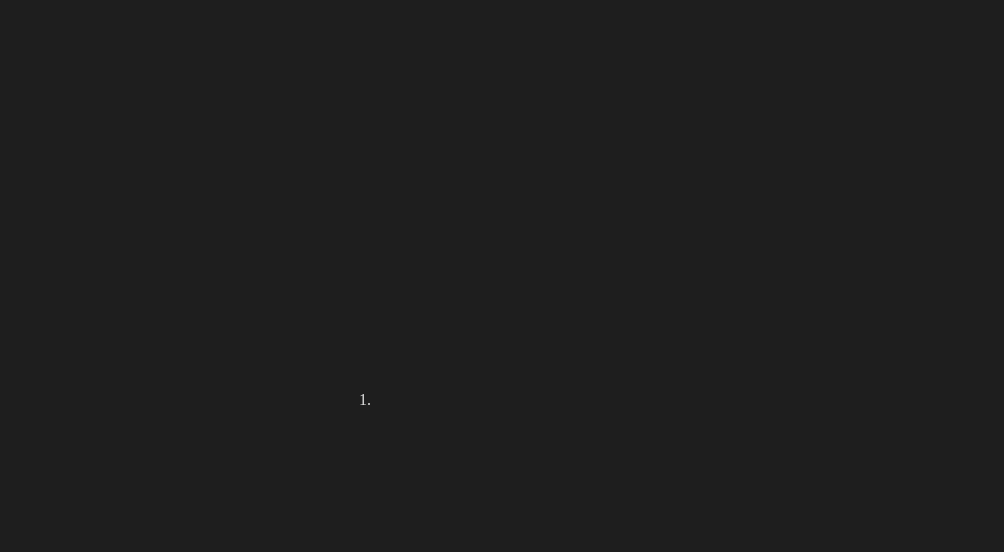
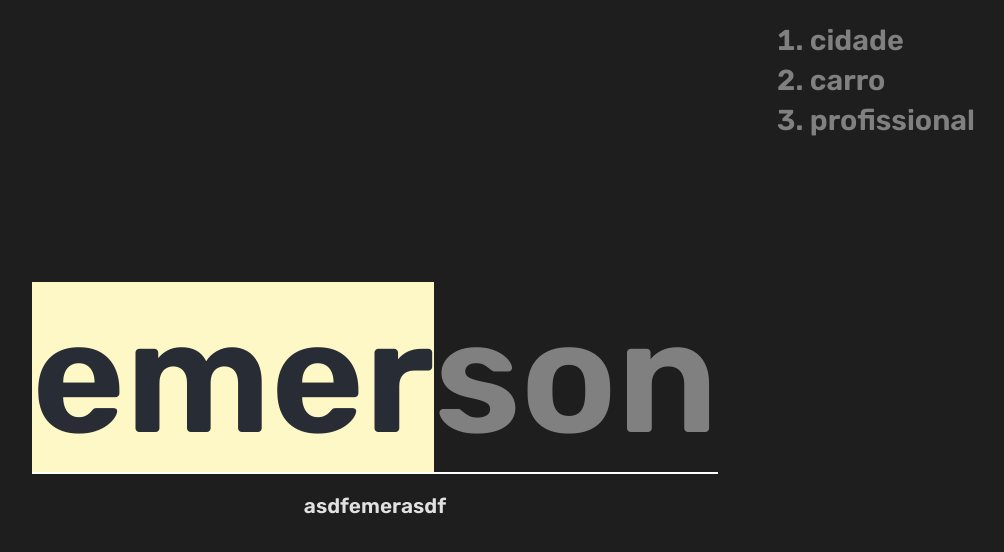
Before and after one commit to AloisioFernandes/maratona-JS3, a React (Create React App) app in the folder typing/: page / in a window 1280 px wide. Shown: the top 552 px of the page, without its empty margins (265-1269 px from the left). Built offline with nearby package versions, Linux system fonts and the light colour scheme.

Commit message:
Estilização inicial.

```diff
--- a/typing/src/App.js
+++ b/typing/src/App.js
@@ -4,13 +4,15 @@ const App = () => {
   return (
     <div className="container">
       <div className="valid-keys">
-        <span className="matched"></span>
-        <span className="remainder"></span>
+        <span className="matched">emer</span>
+        <span className="remainder">son</span>
       </div>
-      <div className="typed-keys"></div>
+      <div className="typed-keys">asdfemerasdf</div>
       <div className="completed-words">
         <ol>
-          <li></li>
+          <li>cidade</li>
+          <li>carro</li>
+          <li>profissional</li>
         </ol>
       </div>
     </div>
--- a/typing/src/index.css
+++ b/typing/src/index.css
@@ -1,3 +1,5 @@
+@import url('https://fonts.googleapis.com/css2?family=Rubik:wght@600&display=swap');
+
 * {
   margin: 0;
   padding: 0;
@@ -12,4 +14,52 @@ body {
   display: flex;
   justify-content: center;
   align-items: center;
+  font-family: 'Rubik', sans-serif;
 }
+
+.container {
+  width: 100%;
+  height: 100vh;
+  text-align: center;
+  display: flex;
+  flex-direction: column;
+  justify-content: center;
+  align-items: center;
+}
+
+.container .valid-keys {
+  font-size: 10rem;
+  font-weight: bold;
+  min-width: 600px;
+  border-bottom: solid 2px #fff;
+}
+
+.container .valid-keys .matched {
+  background-color: #fdf8c5;
+  color: #282c34;
+}
+
+.container .valid-keys .remainder {
+  opacity: 0.5;
+}
+
+.container .completed-words {
+  width: max-content;
+  height: 100vh;
+  overflow-y: scroll;
+  position: fixed;
+  top: 0;
+  right: 0;
+  text-align: left;
+  padding: 20px 40px;
+  font-size: 1.8rem;
+  line-height: 2.5rem;
+  opacity: 0.5;
+}
+
+.container .typed-keys {
+  margin-top: 20px;
+  font-size: 1.3rem;
+  width: 600px;
+  overflow: hidden;
+}
```
